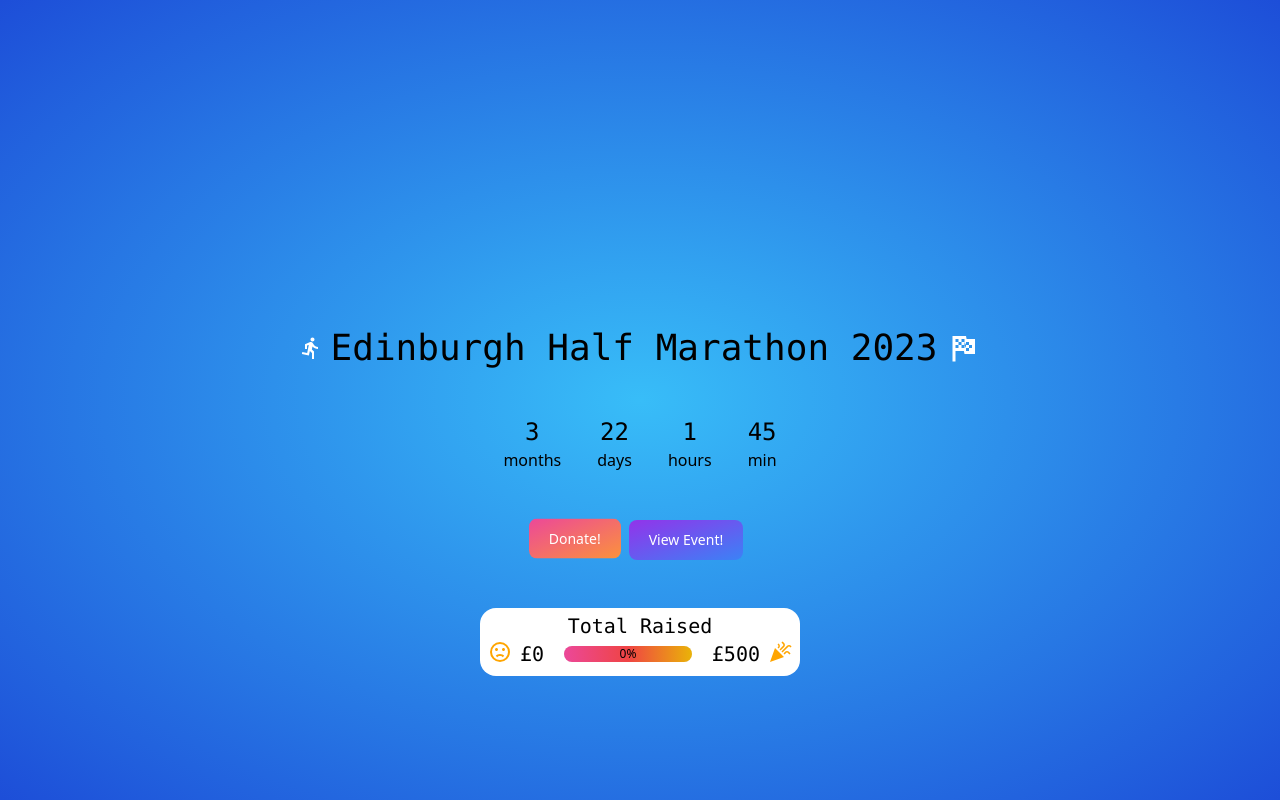
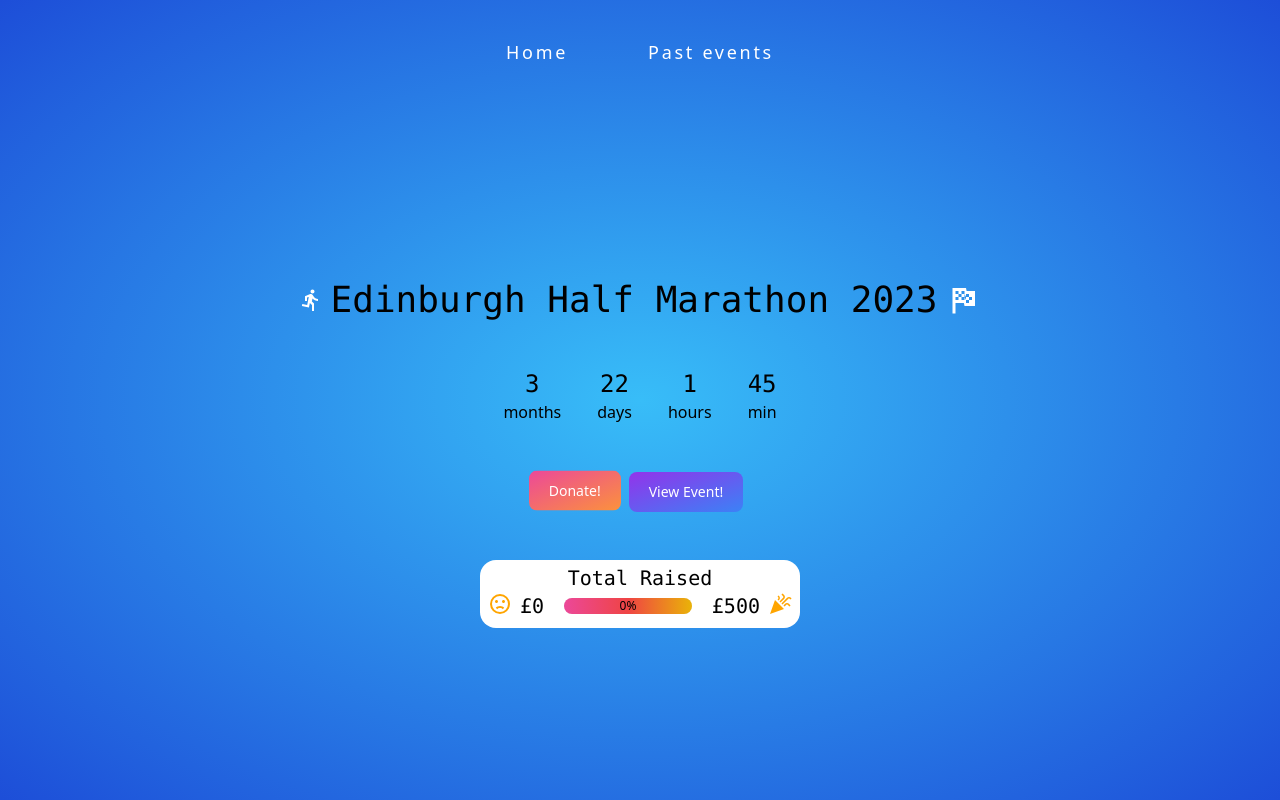
Before and after one commit to callumbuttery/marathon-tracker, a React (Vite) app: page / in a window 1280 px wide. Built offline with nearby package versions, Linux system fonts and the light colour scheme.

Commit message:
Feat: introduce nav

```diff
--- a/package.json
+++ b/package.json
@@ -14,7 +14,8 @@
     "@mdi/react": "^1.6.1",
     "moment": "^2.29.4",
     "react": "^18.2.0",
-    "react-dom": "^18.2.0"
+    "react-dom": "^18.2.0",
+    "react-router-dom": "^6.12.0"
   },
   "devDependencies": {
     "@types/react": "^18.0.37",
--- a/src/App.tsx
+++ b/src/App.tsx
@@ -1,16 +1,19 @@
 import { useState } from 'react'
-import reactLogo from './assets/react.svg'
-import viteLogo from '/vite.svg'
+import { BrowserRouter as Router, Route, Routes } from 'react-router-dom'
 
 import { Landing } from './pages/Landing'
+import { Nav } from './components/nav/Nav'
 
 function App() {
-  const [count, setCount] = useState(0)
-
   return (
-    <>
-      <Landing/>
-    </>
+  <div className="App">
+    <Router>
+      <Nav />
+      <Routes>
+        <Route path="/" element={<Landing />}></Route>
+      </Routes>
+    </Router>
+  </div>
   )
 }
 
--- /dev/null
+++ b/src/components/nav/Nav.tsx
@@ -0,0 +1,19 @@
+import { Link as RouterLink } from 'react-router-dom';
+
+export const Nav: React.FC = () => {
+    return (
+        <div data-aos="fade-down" data-aos-duration="1000" data-aos-delay="0">
+            <nav className="bg-transparent h-24 px-2 sm:px-4 py-2.5 fixed w-full z-20 top-0 left-0 border-b border-transparent">
+                <div className="container flex flex-wrap items-center justify-between mx-auto">
+                    <div className="flex mx-auto justify-center w-full">
+                        <div className="pt-7 flex p-4 mt-4 drop-shadow-4xl  md:flex-row md:space-x-20 md:mt-0 md:text-sm md:font-medium">
+                            <RouterLink className="text-lg block py-2 pl-3 pr-3 text-white drop-shadow-4xl hover:text-[#FF5733] hover:scale-110 hover:duration-300 tracking-[.15em] font-header md:hover:bg-transparent md:p-0" to='/'>Home</RouterLink>
+
+                            <RouterLink className="text-lg block py-2 pl-3 pr-3 text-white drop-shadow-4xl hover:text-[#FF5733] hover:scale-110 hover:duration-300 tracking-[.15em] font-header md:hover:bg-transparent md:p-0" to='/Training'>Past events</RouterLink>
+                        </div>
+                    </div>
+                </div>
+            </nav>
+        </div>
+    )
+}
--- a/src/pages/Landing.tsx
+++ b/src/pages/Landing.tsx
@@ -9,7 +9,7 @@ import { mdiFlagCheckered, mdiRun } from '@mdi/js';
 
 export const Landing: React.FC = () => {
     return (
-        <div className="h-screen bg-[radial-gradient(ellipse_at_center,_var(--tw-gradient-stops))] from-sky-400 to-blue-700 pt-72">
+        <div className="h-screen bg-[radial-gradient(ellipse_at_center,_var(--tw-gradient-stops))] from-sky-400 to-blue-700 pt-60">
 
             <div className="flex justify-center items-center mt-10 font-mono text-4xl">
                 <Icon path={mdiRun} size={1} color={'white'} />
```
Also changed, not shown: 1 other file (tests, documents, lock files or other folders).
